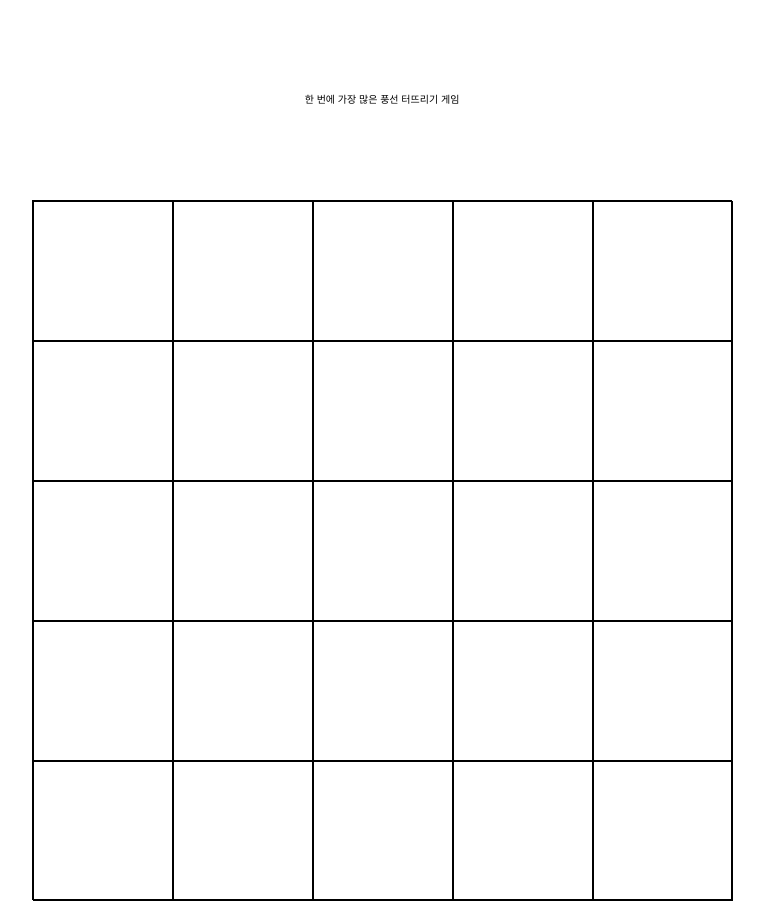
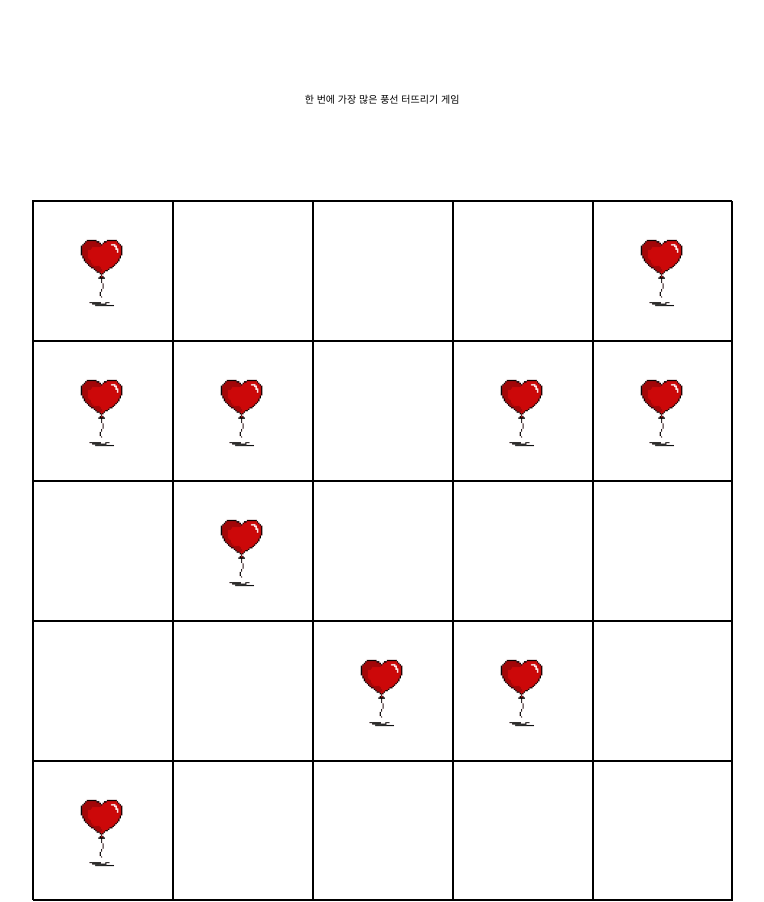
Before and after one commit to kwonET/superblock, a React (Vite) app: page /game in a window 1280 px wide. Shown: the whole page, without its empty margins (258-1022 px from the left). Built offline with nearby package versions, Linux system fonts and the light colour scheme.

Commit message:
[ feat ] : dfs에 따라 풍선 터지는 기능 구현

```diff
--- a/src/components/GameFrame.jsx
+++ b/src/components/GameFrame.jsx
@@ -1,7 +1,7 @@
 import React, { useState, useEffect } from "react";
 import styled from "styled-components";
 import { BalloonImage } from "../assets";
-import { randomBalloonList, findDfs } from "../utils";
+import { randomBalloonList, runDFS, findDFS } from "../utils";
 import { useRecoilValue } from "recoil";
 import { frameSizeSelect } from "../atoms/selector";
 
@@ -10,24 +10,43 @@ const GameFrame = () => {
   // const [frameSize, setFrameSize] = useState(getframeSizeSelect);
   const [frameSize, setFrameSize] = useState(5);
   const [balloonList, setBalloonList] = useState([]); //랜덤으로 배치된 풍선의 위치 리스트
-  console.log(randomBalloonList(frameSize));
-  console.log("dfs", findDfs(frameSize, randomBalloonList(frameSize)));
 
-  let frames = Array(frameSize * frameSize).fill(1);
+  runDFS(frameSize, randomBalloonList(frameSize));
+  const popBalloons = (index) => {
+    const linkedElement = findDFS(
+      Math.floor(index / frameSize),
+      index % frameSize
+    );
+    const newArray = [...balloonList];
+    for (let i = 0; i < linkedElement.length; i++) {
+      newArray[linkedElement[i][0] * frameSize + linkedElement[i][1]] = 0;
+    }
+    setBalloonList(newArray);
+  };
+  useEffect(() => {
+    const add2d = [...randomBalloonList(frameSize)];
+    let arr = [];
+    for (let i = 0; i < frameSize; i++) {
+      for (let j = 0; j < frameSize; j++) {
+        arr.push(add2d[i][j]);
+      }
+    }
+    setBalloonList(arr);
+  }, []);
   return (
     <FrameSection style={{ gridTemplateColumns: `repeat(${frameSize}, 1fr)` }}>
-      {frames.map((frame, index) => (
+      {balloonList.map((balloon, index) => (
         <Frame
           style={{
             width: `${70 / frameSize}rem`,
             height: `${70 / frameSize}rem`,
           }}
         >
-          {/* {frame ? (
+          {balloon ? (
             <Balloon src={BalloonImage} onClick={() => popBalloons(index)} />
           ) : (
             <></>
-          )} */}
+          )}
         </Frame>
       ))}
     </FrameSection>
--- a/src/utils/index.js
+++ b/src/utils/index.js
@@ -8,7 +8,7 @@ export const randomBalloonList = (framsize) => {
   arr[1][1] = 1;
   arr[1][3] = 1;
   arr[1][4] = 1;
-  arr[2][2] = 1;
+  arr[2][1] = 1;
   arr[3][2] = 1;
   arr[3][3] = 1;
   arr[4][0] = 1;
@@ -31,10 +31,9 @@ const dir = [
   [1, 0],
   [-1, 0],
 ];
-const visited = Array.from(Array(5), () => Array(5).fill(0));
 let dfsarr = [];
 let totaldfs = {};
-export const dfs = (graph, x, y, framsize) => {
+export const dfs = (graph, x, y, framsize, visited) => {
   visited[x][y] = 1;
   dfsarr.push([x, y]);
   for (let i = 0; i < 4; i++) {
@@ -44,20 +43,23 @@ export const dfs = (graph, x, y, framsize) => {
     if (nx < 0 || nx >= framsize || ny < 0 || ny >= framsize) continue;
 
     if (!visited[nx][ny] && graph[nx][ny] === 1) {
-      dfs(graph, nx, ny, framsize);
+      dfs(graph, nx, ny, framsize, visited);
     }
   }
 };
-export const findDfs = (framsize, graph) => {
+export const runDFS = (framsize, graph) => {
+  const visited = Array.from(Array(framsize), () => Array(framsize).fill(0));
   for (let i = 0; i < framsize; i++) {
     for (let j = 0; j < framsize; j++) {
       if (graph[i][j] === 1) {
         visited.forEach((row) => row.fill(0));
         dfsarr = [];
-        dfs(graph, i, j, framsize);
-        totaldfs[(i, j)] = dfsarr;
+        dfs(graph, i, j, framsize, visited);
+        totaldfs[[i, j]] = dfsarr;
       }
     }
   }
-  return totaldfs;
 };
+export const findDFS = (x, y) => {
+  return totaldfs[[x, y]];
+};
```
